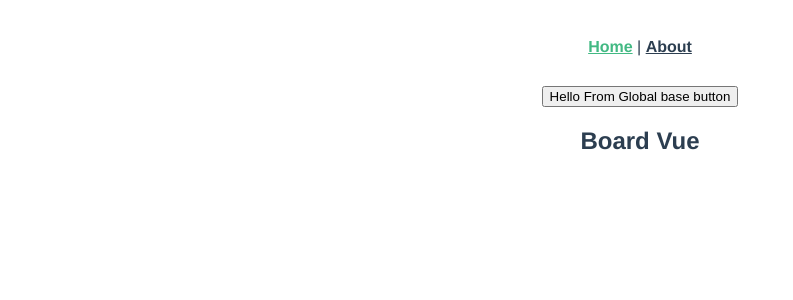
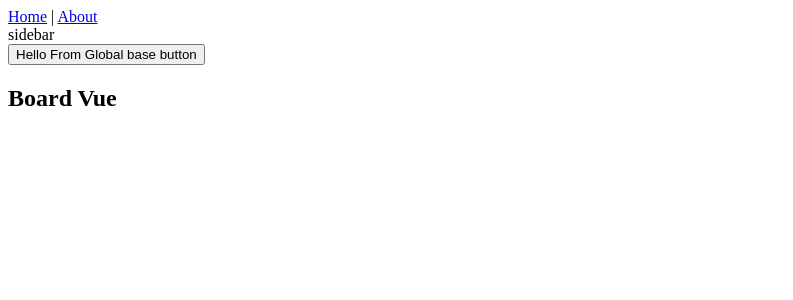
Before and after one commit to AliAbdelbaky/trello-app, a Vue app: page / in a window 1280 px wide. Shown: the top 300 px of the page, without its empty margins (0-793 px from the left). Built offline with nearby package versions, Linux system fonts and the light colour scheme.

Commit message:
add vuetify

```diff
--- a/package.json
+++ b/package.json
@@ -13,6 +13,7 @@
     "@fortawesome/free-solid-svg-icons": "^6.1.1",
     "@fortawesome/vue-fontawesome": "^2.0.8",
     "core-js": "^3.8.3",
+    "feather-icons": "^4.29.0",
     "lodash": "^4.17.21",
     "vue": "^3.2.13",
     "vue-router": "^4.0.3",
--- a/src/App.vue
+++ b/src/App.vue
@@ -1,30 +1,12 @@
 <template>
-  <nav>
-    <router-link to="/">Home</router-link> |
-    <router-link to="/about">About</router-link>
-  </nav>
+  <layout-view-vue />
   <router-view></router-view>
 </template>
-
-<style lang="scss">
-#app {
-  font-family: Avenir, Helvetica, Arial, sans-serif;
-  -webkit-font-smoothing: antialiased;
-  -moz-osx-font-smoothing: grayscale;
-  text-align: center;
-  color: #2c3e50;
-}
-
-nav {
-  padding: 30px;
-
-  a {
-    font-weight: bold;
-    color: #2c3e50;
-
-    &.router-link-exact-active {
-      color: #42b983;
-    }
-  }
-}
-</style>
+<script>
+import LayoutViewVue from "./views/LayoutView.vue";
+export default {
+  components: {
+    LayoutViewVue,
+  },
+};
+</script>
--- /dev/null
+++ b/src/components/global/BaseIcon.vue
@@ -0,0 +1,51 @@
+<template>
+  <div class="icon-wrapper">
+    <div v-html="svg"> </div>
+    <slot></slot>
+  </div>
+</template>
+
+<script>
+import feather from "feather-icons";
+export default {
+  name: "BaseIcon",
+  props: {
+    name: String,
+    width: {
+      type: [Number, String],
+      default: 24,
+    },
+    height: {
+      type: [Number, String],
+      default: 24,
+    },
+  },
+  computed: {
+    svg() {
+      return feather.icons[this.name].toSvg({
+        class: "icon",
+        width: this.width, // new prop
+        height: this.height, // new prop
+      });
+    },
+  },
+};
+</script>
+
+<style scoped>
+.icon-wrapper {
+  display: inline-flex;
+  align-items: center;
+  color: rgba(0, 0, 0, 0.4);
+  font-size: 1rem;
+  font-weight: 600;
+}
+.icon {
+  stroke: currentColor;
+  stroke-width: 2;
+  stroke-linecap: round;
+  stroke-linejoin: round;
+  fill: none;
+  margin-right: 6px;
+}
+</style>
--- /dev/null
+++ b/src/components/layout/SidebarView.vue
@@ -0,0 +1,13 @@
+<template lang="">
+  <div>
+    sidebar
+  </div>
+</template>
+<script>
+export default {
+
+}
+</script>
+<style lang="">
+
+</style>
--- /dev/null
+++ b/src/components/layout/ToolbarView.vue
@@ -0,0 +1,13 @@
+<template>
+  <nav>
+    <router-link to="/">Home</router-link> |
+    <router-link to="/about">About</router-link>
+  </nav>
+</template>
+<script>
+export default {
+}
+</script>
+<style>
+
+</style>
--- /dev/null
+++ b/src/views/LayoutView.vue
@@ -0,0 +1,17 @@
+<template>
+  <ToolbarVue/>
+  <SidebarVue />
+</template>
+<script>
+import ToolbarVue from '@/components/layout/ToolbarView.vue'
+import SidebarVue from '@/components/layout/SidebarView.vue'
+export default {
+  components:{
+    ToolbarVue,
+    SidebarVue
+  }
+}
+</script>
+<style lang="">
+
+</style>
```
Also changed, not shown: 1 other file (tests, documents, lock files or other folders).
